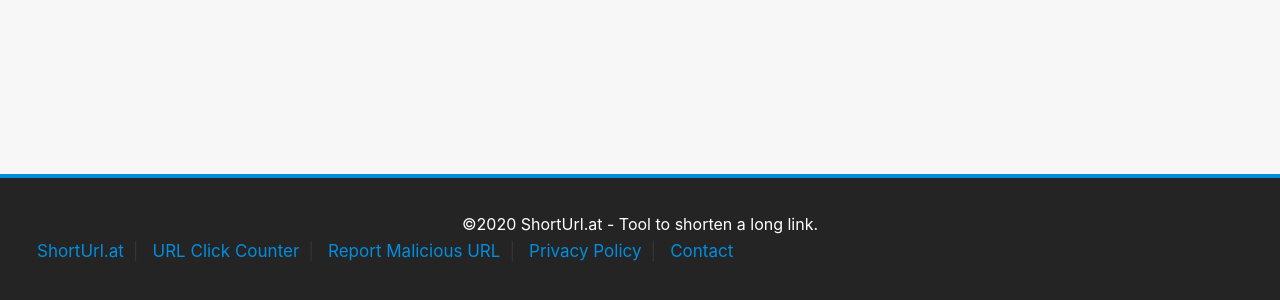
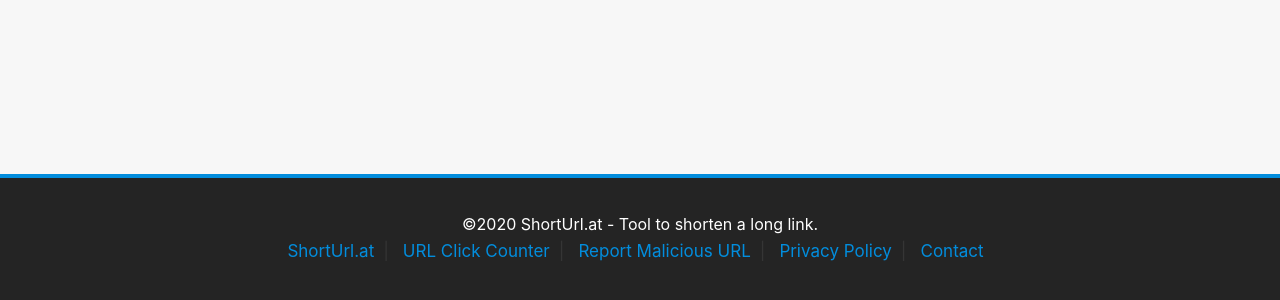
Before and after one commit to SirajKakeh/url-shortner, a React (Create React App) app in the folder url-shortner-view/: page /shortener in a window 1280 px wide. Shown: the part 1081-1381 px from the top of the page. Built offline with nearby package versions, Linux system fonts and the light colour scheme.

Commit message:
updated share url section design

```diff
--- a/url-shortner-view/src/ShareUrlSection/ShareUrlSection.module.css
+++ b/url-shortner-view/src/ShareUrlSection/ShareUrlSection.module.css
@@ -17,7 +17,7 @@ h2 {
 }
 
 
-ul {
+.ShareUrlDiv ul {
     list-style: none;
     display: inline-flex;
     margin: 0;
```
